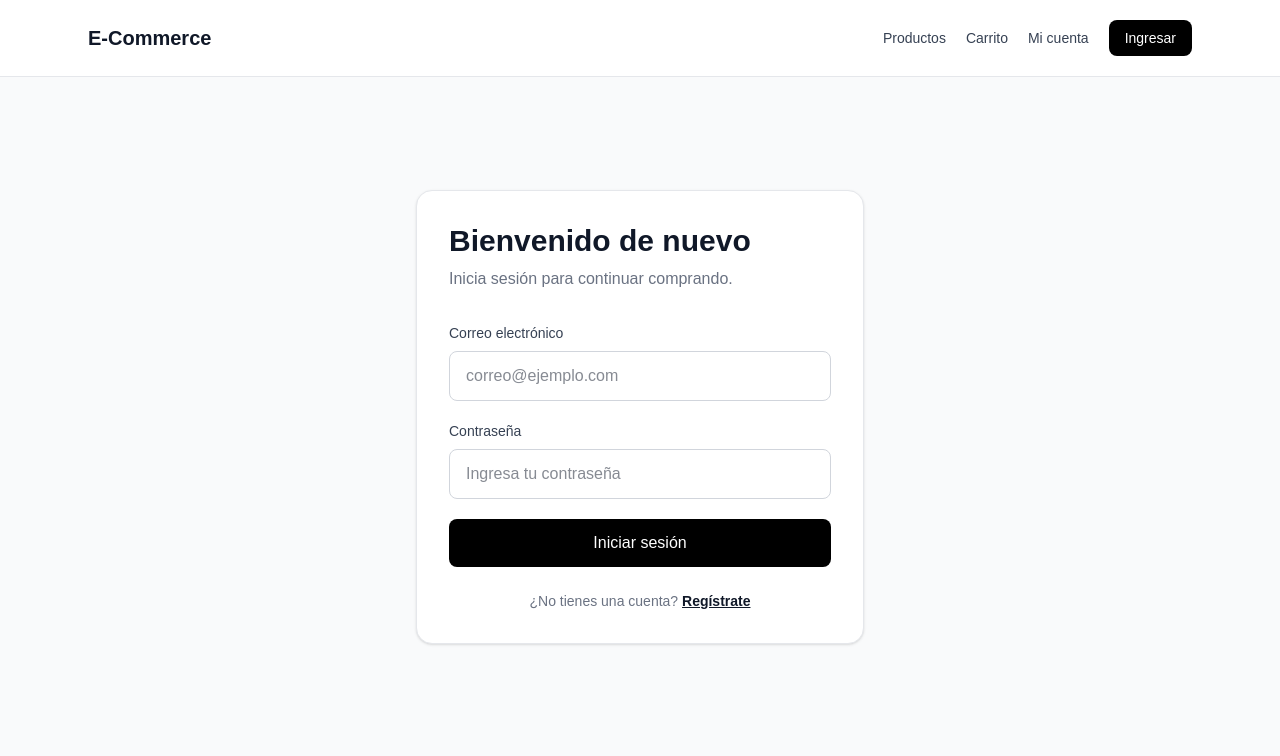
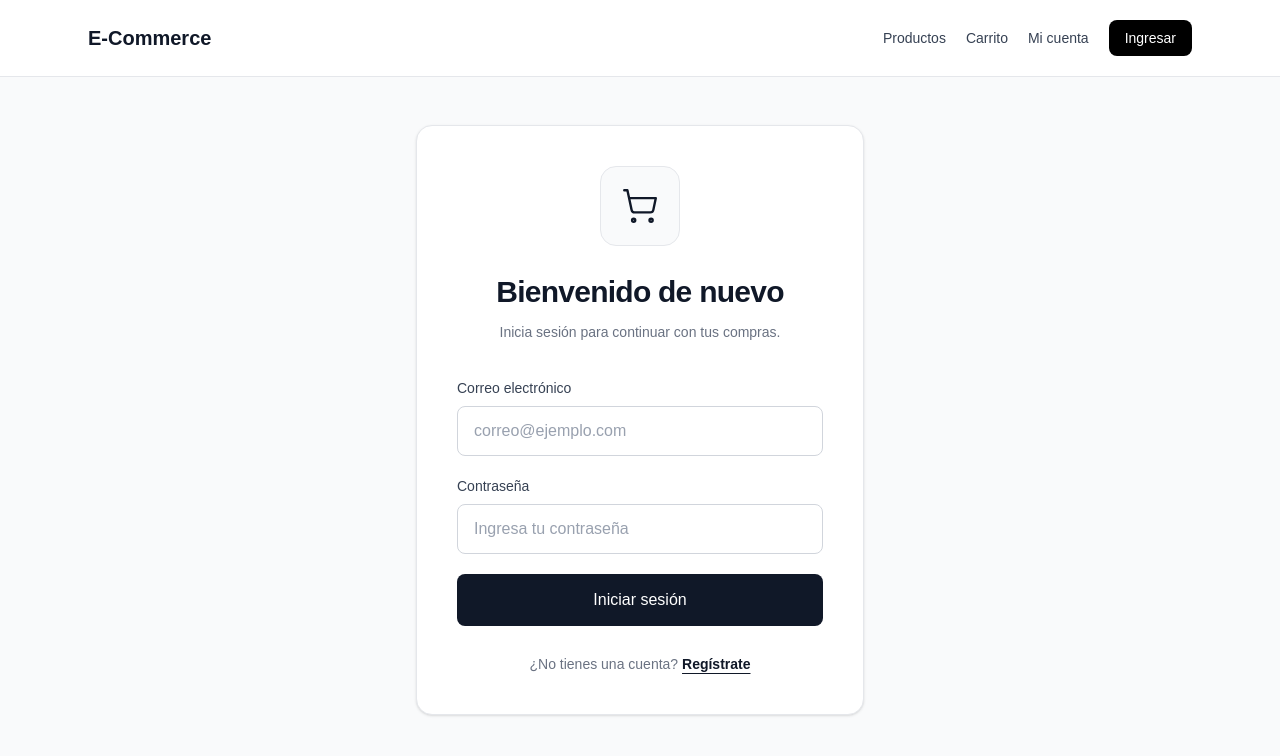
Before and after one commit to gabo-cc/ecommerce-frontend, a Next.js app: page /login in a window 1280 px wide. Shown: the top 756 px of the page. Built offline with nearby package versions, Linux system fonts and the light colour scheme.

Commit message:
style: mejorar login minimalista con icono de carrito

```diff
--- a/src/app/login/page.tsx
+++ b/src/app/login/page.tsx
@@ -12,17 +12,42 @@ export default function LoginPage() {
   );
 
   return (
-    <main className="flex min-h-[85vh] items-center justify-center bg-gray-50 px-6 py-12">
-      <div className="w-full max-w-md rounded-2xl border border-gray-200 bg-white p-8 shadow-sm">
-        <h1 className="text-3xl font-bold text-gray-900">
-          Bienvenido de nuevo
-        </h1>
+    <main className="flex min-h-[85vh] items-center justify-center bg-gray-50 px-5 py-12">
+      <div className="w-full max-w-md rounded-2xl border border-gray-200 bg-white px-7 py-10 shadow-sm sm:px-10">
+        {/* Identidad visual del e-commerce */}
+        <div className="mb-7 flex justify-center">
+          <div className="flex h-20 w-20 items-center justify-center rounded-2xl border border-gray-200 bg-gray-50">
+            <svg
+              xmlns="http://www.w3.org/2000/svg"
+              width="38"
+              height="38"
+              viewBox="0 0 24 24"
+              fill="none"
+              stroke="currentColor"
+              strokeWidth="1.5"
+              strokeLinecap="round"
+              strokeLinejoin="round"
+              className="text-gray-900"
+              aria-hidden="true"
+            >
+              <circle cx="8" cy="21" r="1" />
+              <circle cx="19" cy="21" r="1" />
+              <path d="M2.05 2.05h2l2.66 12.42a2 2 0 0 0 2 1.58h9.72a2 2 0 0 0 2-1.61L22 7H5.12" />
+            </svg>
+          </div>
+        </div>
 
-        <p className="mt-2 text-gray-500">
-          Inicia sesión para continuar comprando.
-        </p>
+        <header className="text-center">
+          <h1 className="text-2xl font-bold tracking-tight text-gray-900 sm:text-3xl">
+            Bienvenido de nuevo
+          </h1>
 
-        <form action={formAction} className="mt-8 space-y-5">
+          <p className="mt-3 text-sm text-gray-500">
+            Inicia sesión para continuar con tus compras.
+          </p>
+        </header>
+
+        <form action={formAction} className="mt-9 space-y-5">
           <div>
             <label
               htmlFor="email"
@@ -38,7 +63,7 @@ export default function LoginPage() {
               autoComplete="email"
               placeholder="correo@ejemplo.com"
               required
-              className="w-full rounded-lg border border-gray-300 px-4 py-3 text-gray-900 outline-none focus:border-black"
+              className="w-full rounded-lg border border-gray-300 bg-white px-4 py-3 text-gray-900 outline-none transition placeholder:text-gray-400 focus:border-gray-900 focus:ring-1 focus:ring-gray-900"
             />
           </div>
 
@@ -57,7 +82,7 @@ export default function LoginPage() {
               autoComplete="current-password"
               placeholder="Ingresa tu contraseña"
               required
-              className="w-full rounded-lg border border-gray-300 px-4 py-3 text-gray-900 outline-none focus:border-black"
+              className="w-full rounded-lg border border-gray-300 bg-white px-4 py-3 text-gray-900 outline-none transition placeholder:text-gray-400 focus:border-gray-900 focus:ring-1 focus:ring-gray-900"
             />
           </div>
 
@@ -73,17 +98,17 @@ export default function LoginPage() {
           <button
             type="submit"
             disabled={pending}
-            className="w-full rounded-lg bg-black px-6 py-3 font-medium text-white transition hover:bg-gray-800 disabled:cursor-not-allowed disabled:opacity-50"
+            className="w-full rounded-lg bg-gray-900 px-6 py-3.5 font-medium text-white transition hover:bg-black focus-visible:outline-2 focus-visible:outline-offset-2 focus-visible:outline-gray-900 disabled:cursor-not-allowed disabled:opacity-50"
           >
             {pending ? "Iniciando sesión..." : "Iniciar sesión"}
           </button>
         </form>
 
-        <p className="mt-6 text-center text-sm text-gray-500">
+        <p className="mt-7 text-center text-sm text-gray-500">
           ¿No tienes una cuenta?{" "}
           <Link
             href="/registro"
-            className="font-semibold text-gray-900 underline"
+            className="font-semibold text-gray-900 underline underline-offset-4 hover:text-gray-600"
           >
             Regístrate
           </Link>
```
